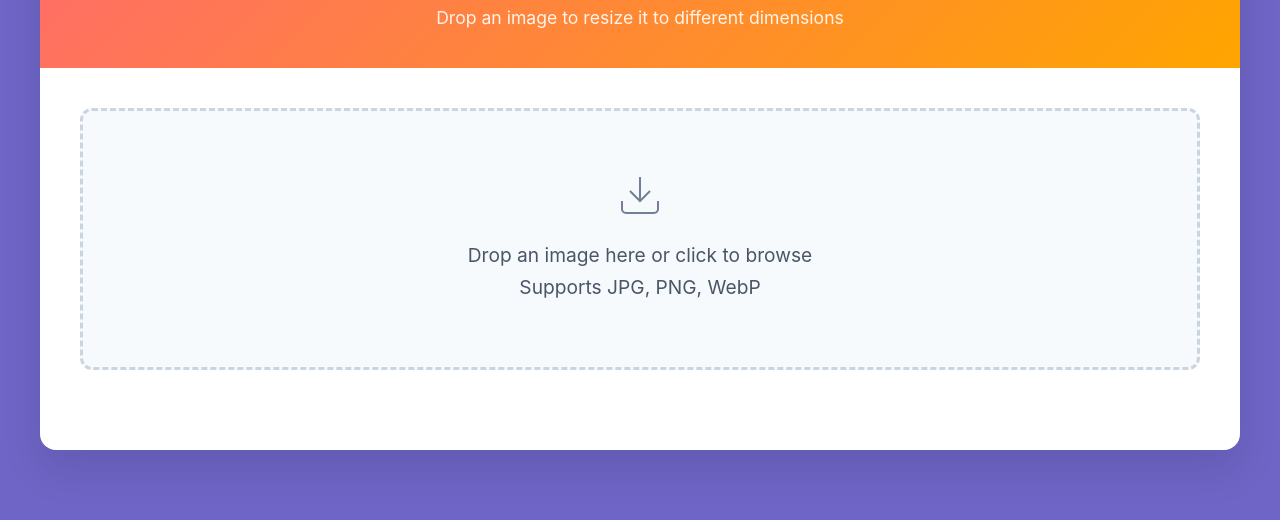
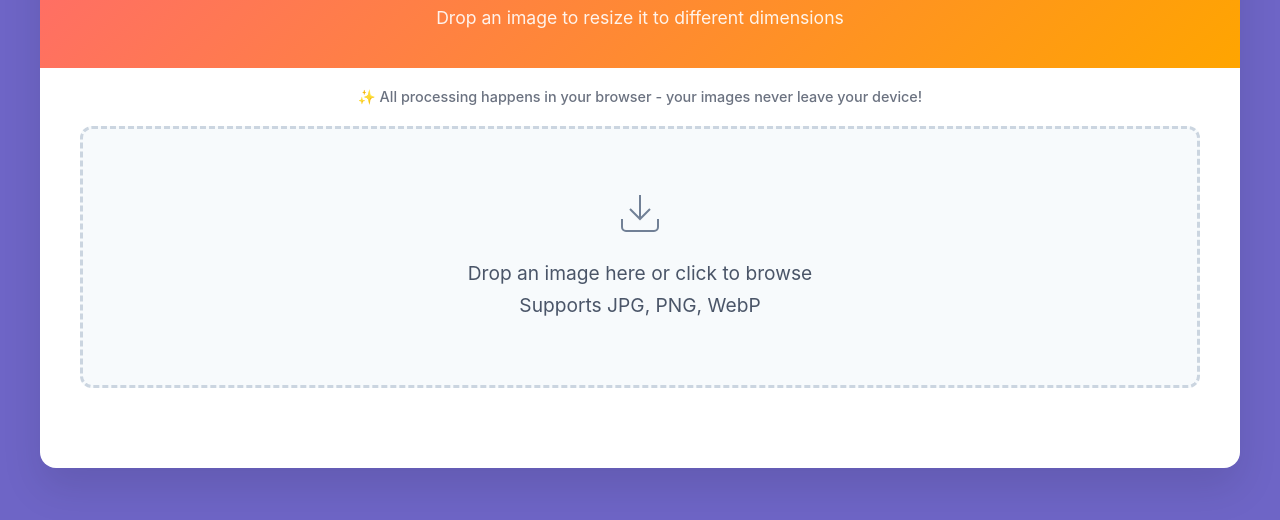
Before and after one commit to romancow/img-resizer, a plain HTML site: page src/index.html in a window 1280 px wide. Shown: the part 112-632 px from the top of the page. Drawn offline with Linux system fonts and the light colour scheme.

Commit message:
add a note about privacy

```diff
--- a/src/index.html
+++ b/src/index.html
@@ -22,6 +22,8 @@
 		</header>
 
 		<main>
+			<p class="privacy-note">✨ All processing happens in your browser - your images never leave your device!</p>
+
 			<!-- Upload Area -->
 			<div class="upload-section">
 				<div id="dropZone" class="drop-zone">
--- a/src/styles.css
+++ b/src/styles.css
@@ -79,6 +79,20 @@ header p {
 
 main {
 	padding: 40px;
+	padding-top: 20px;
+}
+
+/* Privacy Note */
+.privacy-note {
+	font-size: 0.9rem;
+	margin: 0 0 20px 0;
+	padding: 0 16px;
+	color: #6b7280;
+	text-align: center;
+	font-weight: 500;
+	display: flex;
+	align-items: center;
+	justify-content: center;
 }
 
 /* Upload Section */
```
